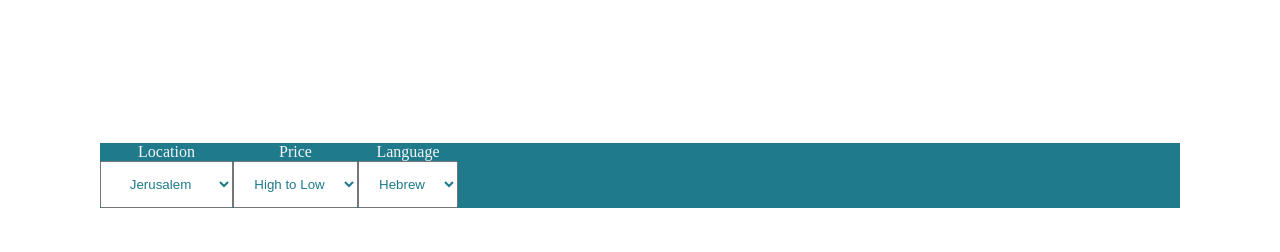
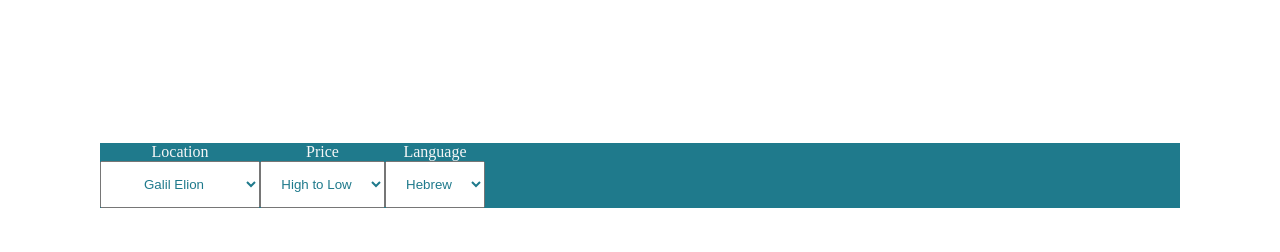
Before and after one commit to meet-projects/Y3S18-seed-app, a Flask app: page / in a window 1280 px wide. Shown: the part 548-800 px from the top of the page. Run offline with Flask 2, Linux system fonts and the light colour scheme; data that the repository does not hold is empty.

Commit message:
fixed feed

```diff
--- a/project/templates/feed.html
+++ b/project/templates/feed.html
@@ -8,11 +8,8 @@
 	</head>
 	<body>
 		<ul class="nav">
-		  <li class="nav"><a href="">Home</a></li>
-		  <li class="nav"><a href="#profile">Profile</a></li>
-		  <li class="nav"><a href="#about">About Us</a></li>
-		  <li class="nav" id="login"><a href="#login">Log In</a></li>
-		  <li class="nav" id="signup"><a href="#signup">Sign Up</a></li>
+		  <li class="nav"><a href="{{ feed }}">Home</a></li>
++		  <li class="nav"><a href="#">About Us</a></li>
 		</ul>
 		<center>
 			<div class="parallax">
@@ -39,9 +36,20 @@
 				<ul class="filter" id="instructordiv">
 				  <li class="filter">Location
 				  	<select>
-								<option value="jerusalem"> Jerusalem </option>
-								<option value="west_bank"> West Bank </option>
-								<option value="north"> North Region </option>
+						<option value="galil_elion"> Galil Elion </option>
+						<option value="hof_hagalil"> Hof Hagalil </option>
+						<option value="golan"> Golan </option>
+						<option value="carmel"> Carmel </option>
+						<option value="sharon"> Sharon </option>
+						<option value="emek_israel"> Emek Israel </option>
+						<option value="beit_shean"> Beit Shean </option>
+						<option value="mishor_hakhof"> Mishor Hakhof </option>
+						<option value="jerusalem_district"> Jerusalem District </option>
+						<option value="negev"> Negev </option>
+						<option value="shfelat_yehuda"> Shfelat Yehuda </option>
+						<option value="judea_district"> Judea District </option>
+						<option value="west_bank">West Bank </option>
+						<option value="Arava"> Arava </option>
 							</select></li>
 				  <li class="filter">Price
 				  	<select>
--- a/project/templates/profile_template.html
+++ b/project/templates/profile_template.html
@@ -12,7 +12,7 @@
 			<img src="{{teacher.profile_picture}}" id="profile_picture">
 			<br>
 			<h3>
-				{{teacher.first_name}} {{teacher.last_name}}</h3>
+				{{teacher.name}}</h3>
 			<p> {{teacher.description}} </p>
 			<br>
 			<table>
--- a/project/views.py
+++ b/project/views.py
@@ -12,15 +12,101 @@ def feed():
 	print(teachers)
 	return render_template('feed.html', teachers=teachers)
 
-@app.route('/price',)
-def price():
+@app.route('/lowtohigh',)
+def lowtohigh():
 	teachers=db.session.query(Teacher).order_by("cost desc").all()
 	return render_template('feed.html', teachers=teachers)
 
-@app.route('/signup')
-def signup():
-	return render_template('login_signup.html')
+@app.route('/hightolow',)
+def hightolow():
+	teachers=db.session.query(Teacher).order_by("cost desc").all()
+	return render_template('feed.html', teachers=teachers)
 
+@app.route('/galil_elion')
+def galil_elion():
+	teachers=db.session.query(Teacher).filter_by(area="Galil Elion").all()
+	return render_template('feed.html', teachers=teachers)
+
+@app.route('/galil_tahton')
+def galil_tahton():
+	teachers=db.session.query(Teacher).filter_by(area="Galil Tahton").all()
+	return render_template('feed.html', teachers=teachers)
+
+
+@app.route('/hof_hagalil')
+def hof_hagalil():
+	teachers=db.session.query(Teacher).filter_by(area="Hof Hagalil").all()
+	return render_template('feed.html', teachers=teachers)
+
+
+@app.route('/golan')
+def golan():
+	teachers=db.session.query(Teacher).filter_by(area="Golan").all()
+	return render_template('feed.html', teachers=teachers)
+
+
+@app.route('/carmel')
+def carmel():
+	teachers=db.session.query(Teacher).filter_by(area="Carmel").all()
+	return render_template('feed.html', teachers=teachers)
+
+@app.route('/sharon')
+def sharon():
+	teachers=db.session.query(Teacher).filter_by(area="Sharon").all()
+	return render_template('feed.html', teachers=teachers)
+
+@app.route('/emek_israel')
+def emek_israel():
+	teachers=db.session.query(Teacher).filter_by(area="Emek Israel").all()
+	return render_template('feed.html', teachers=teachers)
+
+
+@app.route('/beit_shean')
+def beit_shean():
+	teachers=db.session.query(Teacher).filter_by(area="Beit Shean").all()
+	return render_template('feed.html', teachers=teachers)
+
+
+@app.route('/mishor_hakhof')
+def mishor_hakhof():
+	teachers=db.session.query(Teacher).filter_by(area="Mishor Hakhof").all()
+	return render_template('feed.html', teachers=teachers)
+
+@app.route('/jerusalem_district')
+def jerusalem_district():
+	teachers=db.session.query(Teacher).filter_by(area="Jerusalem District").all()
+	return render_template('feed.html', teachers=teachers)
+
+
+@app.route('/negev')
+def negev():
+	teachers=db.session.query(Teacher).filter_by(area="Negev").all()
+	return render_template('feed.html', teachers=teachers)
+
+
+@app.route('/shfelat_yehuda')
+def shfelat_yehuda():
+	teachers=db.session.query(Teacher).filter_by(area="Shfelat Yehuda").all()
+	return render_template('feed.html', teachers=teachers)
+
+@app.route('/judea_district')
+def judea_district():
+	teachers=db.session.query(Teacher).filter_by(area="Judea District").all()
+	return render_template('feed.html', teachers=teachers)
+
+
+
+@app.route('/west_bank')
+def west_bank():
+	teachers=db.session.query(Teacher).filter_by(area="West Bank").all()
+	return render_template('feed.html', teachers=teachers)
+
+
+
+@app.route('/arava')
+def arava():
+	teachers=db.session.query(Teacher).filter_by(area="Arava").all()
+	return render_template('feed.html', teachers=teachers)
 @app.route('/profile_edit')
 @login_required
 def private_route():
```
Also changed, not shown: project/templates/login_signup.html (+4 -4 lines).
